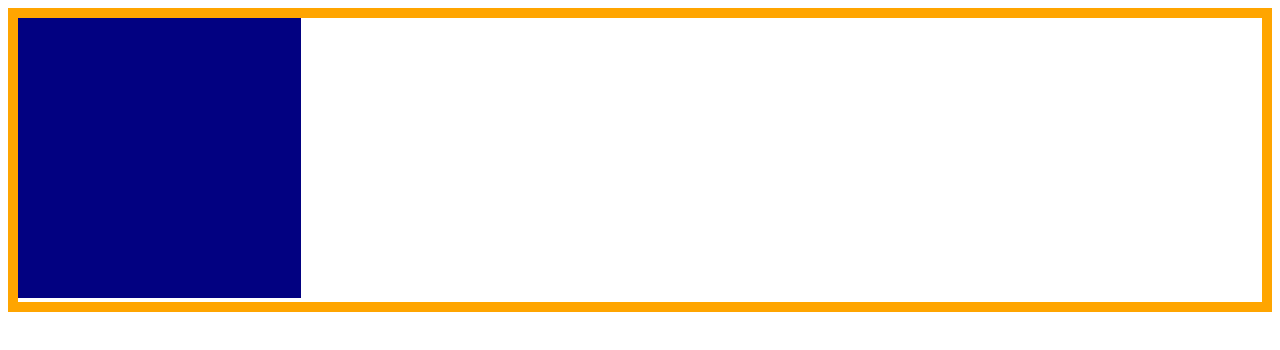
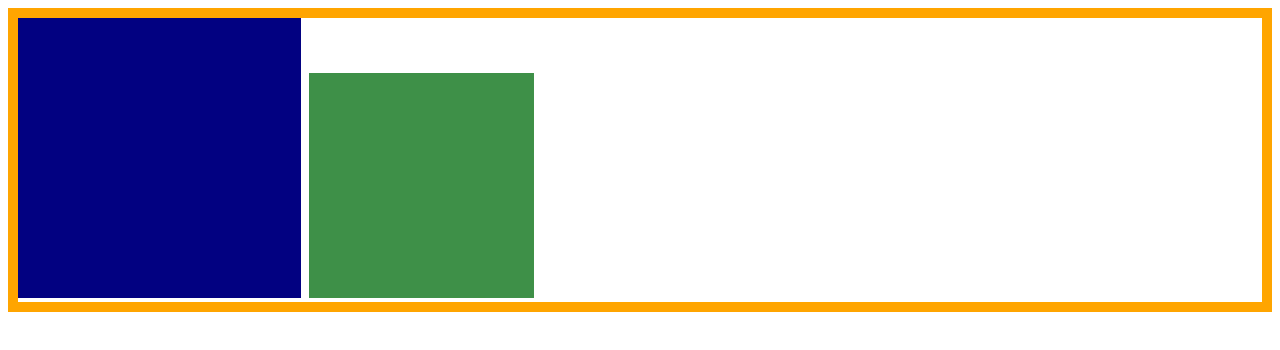
Before and after one commit to lucazmax/github-prueba, a plain HTML site: page index.html in a window 1280 px wide. Drawn offline with Linux system fonts and the light colour scheme.

Commit message:
Merge Branch 'RD'

```diff
--- a/index.html
+++ b/index.html
@@ -14,5 +14,6 @@
 <body>
     <img src="azul.jpg" alt="">
     <img src="morado.jpg" alt="">
+    <img src="verde.jpg" alt="">
 </body>
 </html>
```
Also changed, not shown: verde.jpg (added).
